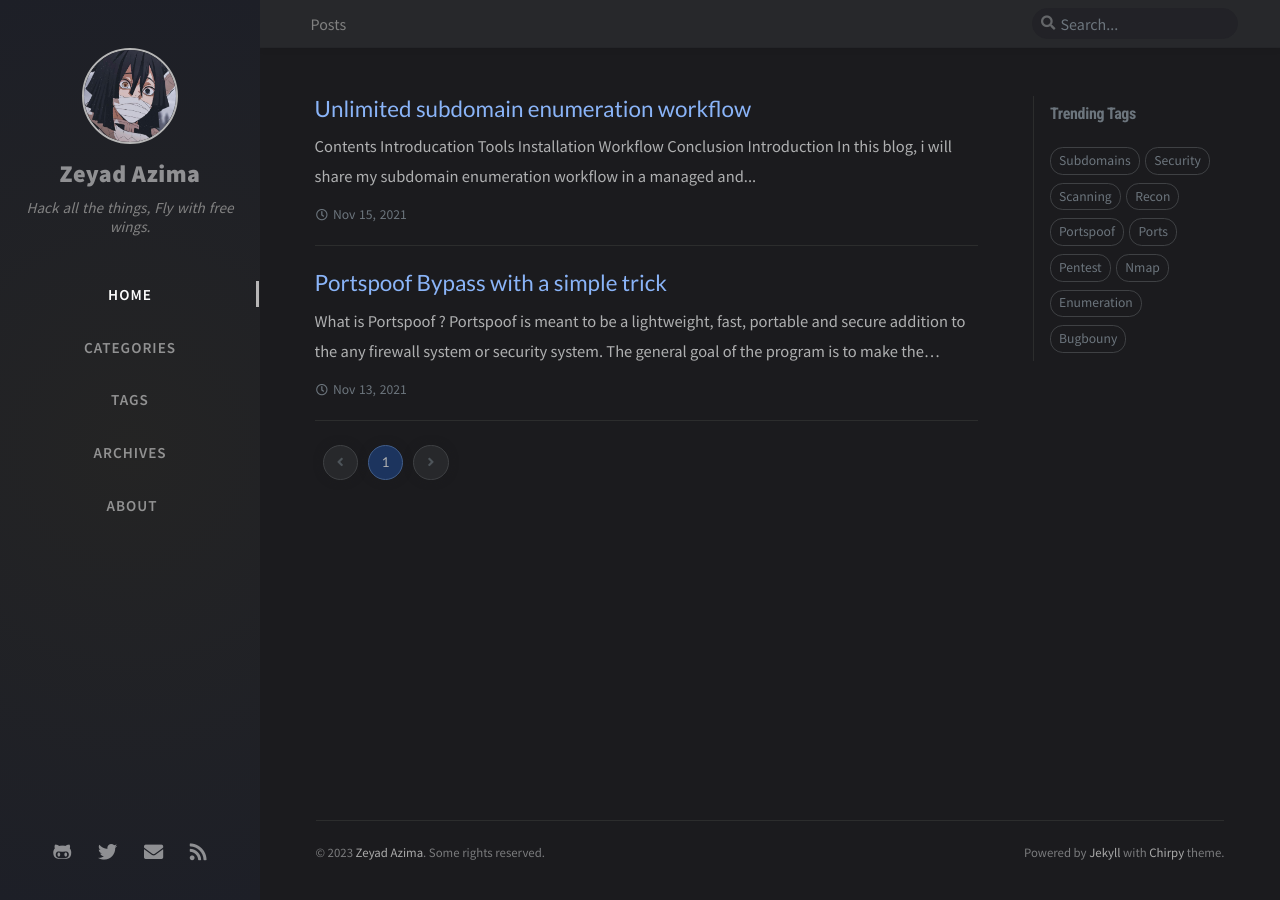
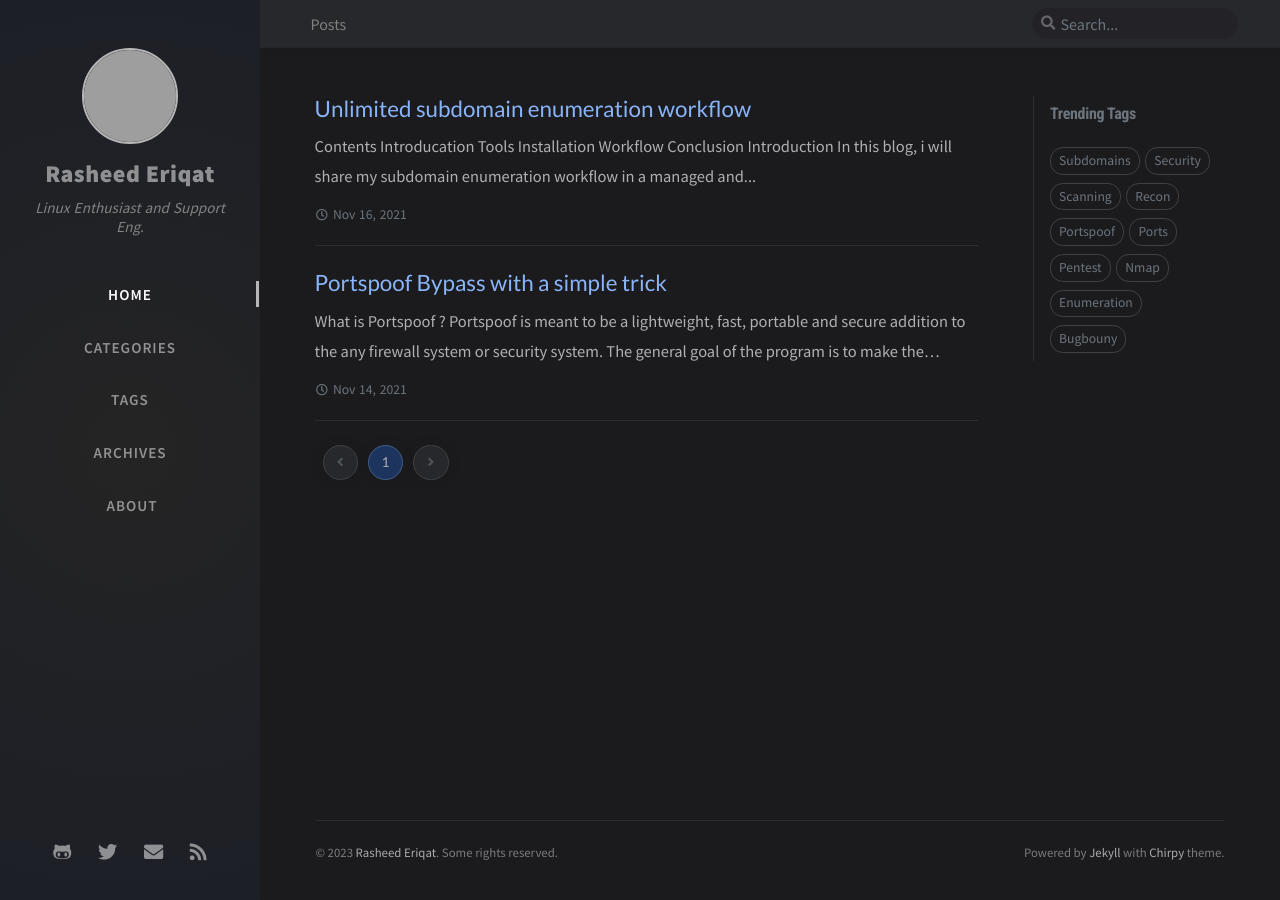
Before and after one commit to eriqat-hub/rasheed-eriqat.github.io, a Jekyll site: the page built from index.html, in a window 1280 px wide. Built offline with Jekyll 4.4.1, drawn with Linux system fonts in a browser that asks for light colours; nearby versions of some CDN libraries; the list of posts is cut into pages by our own code; comment, search, counter and statistics services are not loaded; grey boxes are pictures that could not be loaded.

Commit message:
updaet config.yaml file

```diff
--- a/_config.yml
+++ b/_config.yml
@@ -8,36 +8,39 @@
 # jekyll-seo-tag settings › https://github.com/jekyll/jekyll-seo-tag/blob/master/docs/usage.md
 #--------------------------
 
-title: Zeyad Azima                        # the main title
+title: Rasheed Eriqat                        # the main title
 
-tagline: Hack all the things, Fly with free wings.  # it will display as the sub-title
+tagline: Linux Enthusiast and Support Eng.  # it will display as the sub-title
 
 description: >-                        # used by seo meta and the atom feed
- A Cyber Security & Technologt blog for those who are sick with 0's & 1's
+ Linux Enthusiast who is intersting in linux in all flavors and distros.
+ Also working as Support Engineer T1 with +3 years of experince supporting varios technologies as well as bussniss.
+
 
 # Replace with the website url, e.g. 'https://username.github.io'
-url: 'https://zeyad-azima.github.io/'
+url: 'rasheed-eriqat.github.io
+'
 
-author: Zeyad Azima                  # change to your full name
+author: Rasheed Eriqat                  # change to your full name
 
-avatar: /assets/img/sample/avatar.jpg   # support internet resources
+avatar: /assets/img/sample/avatar.jpeg   # support internet resources
 
 github:
-  username: Zeyad-Azima             # change to your github username
+  username: Rasheed-Eriqat             # change to your github username
 
 twitter:
-  username: AzimaZeyad            # change to your twitter username
+  username:             # change to your twitter username
 
 social:
-  name: Zeyad Azima                 # it will shows as the copyright owner in Footer
-  email: thehunterx651@gmail.com            # change to your email address
+  name: Rasheed Eriqat                 # it will shows as the copyright owner in Footer
+  email: rasheed.eriqat@gmail.com            # change to your email address
   links:
     # The first element serves as the copyright owner's link
-    - https://twitter.com/AzimaZeyad      # change to your twitter homepage
-    - https://github.com/Zeyad-Azima      # change to your github homepage
+    # - https://twitter.com/      # change to your twitter homepage
+    - https://github.com/rasheed-eriqat      # change to your github homepage
     # Uncomment below to add more social links
     # - https://www.facebook.com/username
-    - https://www.linkedin.com/in/zer0verflow
+    - https://www.linkedin.com/in/rasheed-eriqat-3100861b1/
 
 google_site_verification: # change to your verification string
 
@@ -49,7 +52,7 @@ google_site_verification: # change to your verification string
 baseurl: ''
 
 # Change to your timezone › http://www.timezoneconverter.com/cgi-bin/findzone/findzone
-timezone: Africa/Cairo
+timezone: Asia/amman
 
 google_analytics:
   id: ''          # Fill with your Google Analytics ID
```
